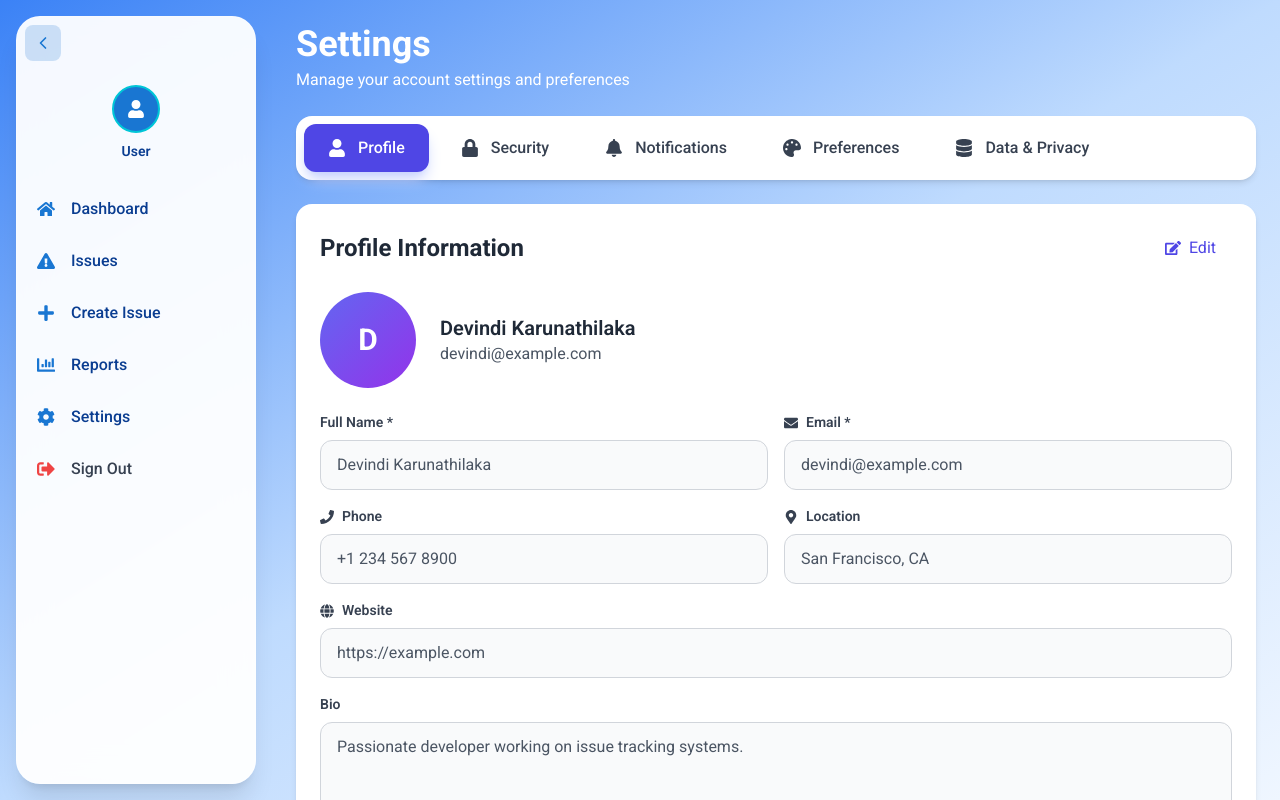
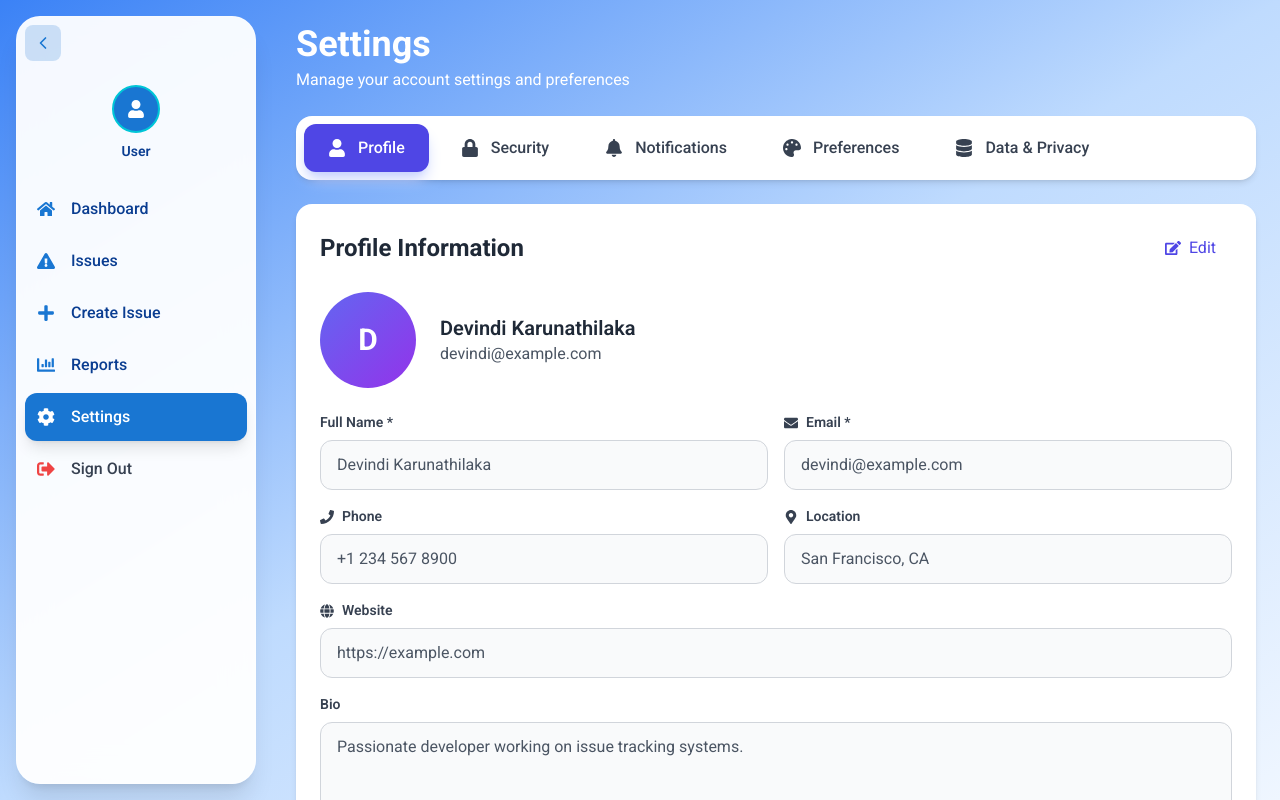
Before and after one commit to Devindin/Issue-Tracker, a React (Vite) app in the folder frontend/: page /settings in a window 1280 px wide. Built offline with nearby package versions, Linux system fonts and the light colour scheme.

Commit message:
Style side bar

```diff
--- a/frontend/src/Layout/PageLayout.tsx
+++ b/frontend/src/Layout/PageLayout.tsx
@@ -1,6 +1,6 @@
 import React, { useState } from "react";
 import type { ReactNode } from "react";
-import { Link, useNavigate } from "react-router-dom";
+import { Link, useNavigate, useLocation } from "react-router-dom";
 import {
   FaHome,
   FaCog,
@@ -30,6 +30,7 @@ const PageLayout: React.FC<PageLayoutProps> = ({ children }) => {
   const [sidebarOpen, setSidebarOpen] = useState<boolean>(false);
   const [showLogoutModal, setShowLogoutModal] = useState<boolean>(false);
   const navigate = useNavigate();
+  const location = useLocation();
 
   const handleLogout = (): void => {
     setShowLogoutModal(true);
@@ -46,6 +47,15 @@ const PageLayout: React.FC<PageLayoutProps> = ({ children }) => {
 
   const cancelLogout = (): void => {
     setShowLogoutModal(false);
+  };
+
+  const isActivePath = (path: string): boolean => {
+    if (path === "/issues") {
+      // Issues is active for /issues, /issues/:id, /issues/:id/edit but NOT /issues/new
+      return location.pathname === "/issues" ||
+             (location.pathname.startsWith("/issues/") && !location.pathname.includes("/new"));
+    }
+    return location.pathname === path;
   };
 
   const menuItems: MenuItem[] = [
@@ -107,13 +117,20 @@ const PageLayout: React.FC<PageLayoutProps> = ({ children }) => {
         <nav className="flex-1 p-2 space-y-1">
           {menuItems.map((item, index) => {
             if (item.path) {
+              const isActive = isActivePath(item.path);
               return (
                 <Link
                   key={index}
                   to={item.path}
-                  className="flex items-center gap-4 p-3 rounded-xl cursor-pointer font-medium transition-all hover:bg-[#1976D2]/10 text-[#0A3D91] hover:text-[#1976D2] group"
+                  className={`flex items-center gap-4 p-3 rounded-xl cursor-pointer font-medium transition-all group ${
+                    isActive
+                      ? "bg-[#1976D2] text-white shadow-lg"
+                      : "hover:bg-[#1976D2]/10 text-[#0A3D91] hover:text-[#1976D2]"
+                  }`}
                 >
-                  <span className="text-lg group-hover:scale-110 transition-transform text-[#1976D2]">
+                  <span className={`text-lg group-hover:scale-110 transition-transform ${
+                    isActive ? "text-white" : "text-[#1976D2]"
+                  }`}>
                     {item.icon}
                   </span>
                   {!collapsed && <span>{item.label}</span>}
@@ -189,14 +206,21 @@ const PageLayout: React.FC<PageLayoutProps> = ({ children }) => {
               <nav className="space-y-2 flex-1">
                 {menuItems.map((item, index) => {
                   if (item.path) {
+                    const isActive = isActivePath(item.path);
                     return (
                       <Link
                         key={index}
                         to={item.path}
                         onClick={() => setSidebarOpen(false)}
-                        className="flex items-center gap-3 p-3 rounded-xl transition-colors hover:bg-[#1976D2]/10 text-[#0A3D91] hover:text-[#1976D2]"
+                        className={`flex items-center gap-3 p-3 rounded-xl transition-colors ${
+                          isActive
+                            ? "bg-[#1976D2] text-white"
+                            : "hover:bg-[#1976D2]/10 text-[#0A3D91] hover:text-[#1976D2]"
+                        }`}
                       >
-                        <span className="text-lg text-[#1976D2]">{item.icon}</span>
+                        <span className={`text-lg ${isActive ? "text-white" : "text-[#1976D2]"}`}>
+                          {item.icon}
+                        </span>
                         <span className="font-medium">{item.label}</span>
                       </Link>
                     );
```
